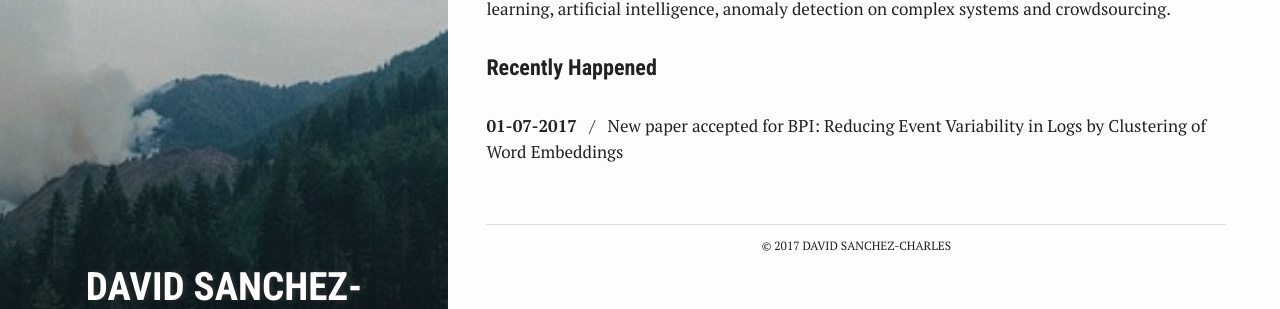
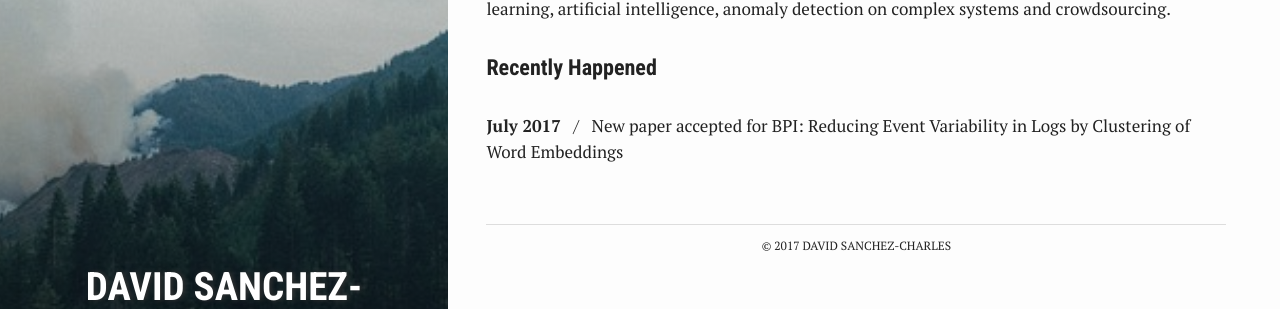
Before and after one commit to dscharles/dscharles.github.io, a Jekyll site: the page built from index.html, in a window 1280 px wide. Shown: the part 276-585 px from the top of the page. Built offline with Jekyll 4.4.1, drawn with Linux system fonts in a browser that asks for light colours.

Commit message:
Fix on layout (index)

```diff
--- a/index.html
+++ b/index.html
@@ -15,5 +15,5 @@
 
 <h4>Recently Happened</h4>
 {% for post in site.news limit: 5 %}
-  <strong>{{ post.date | date: "%d-%m-%Y" }}</strong> &nbsp;&nbsp;/&nbsp;&nbsp; {{ post.title }}
+  <strong>{{ post.fakedate }}</strong> &nbsp;&nbsp;/&nbsp;&nbsp; {{ post.title }}
 {% endfor %}
```
Also changed, not shown: _news/2017-07-01-BPI_Event_Variability.md (+1 -1 lines).
